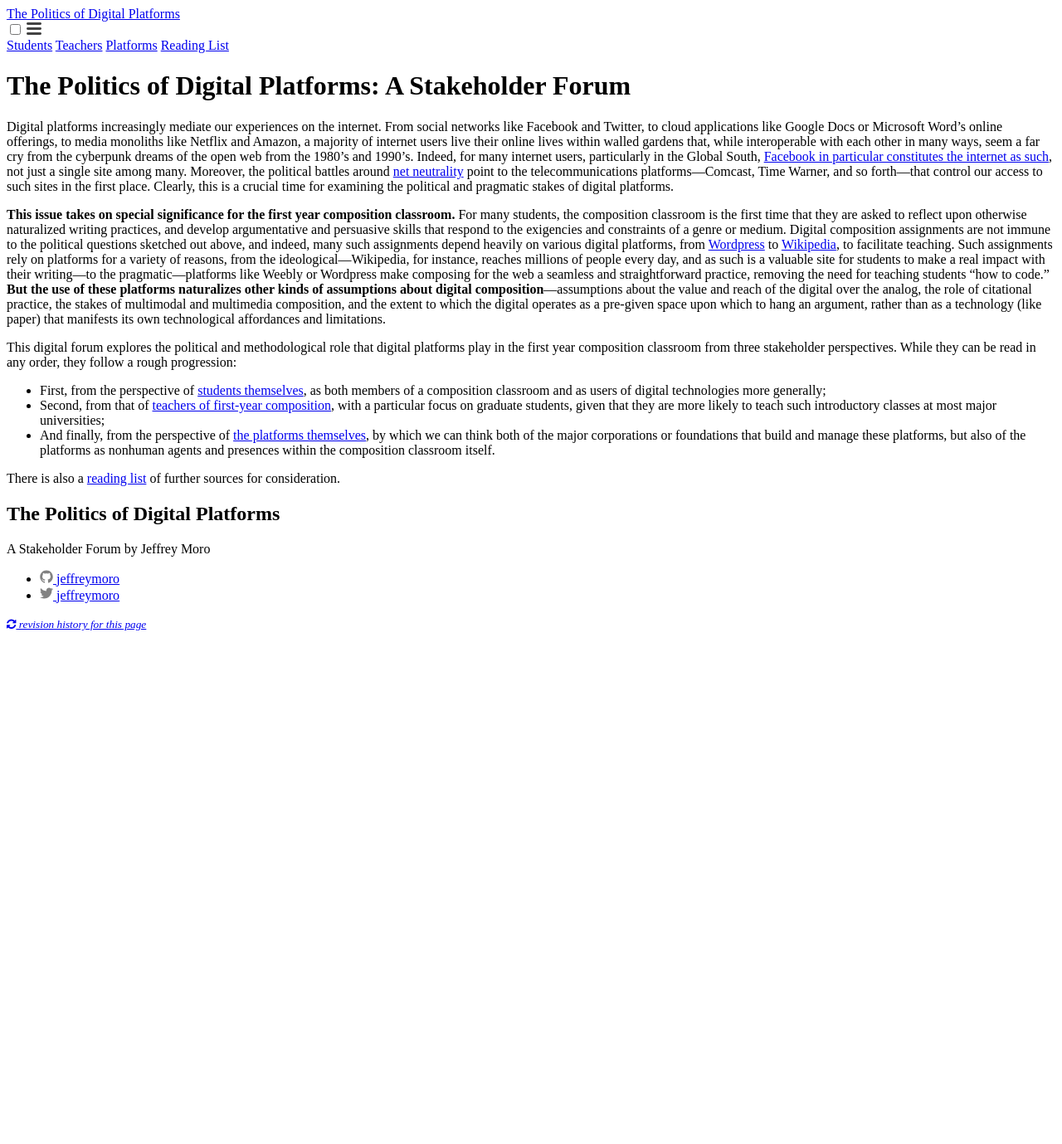
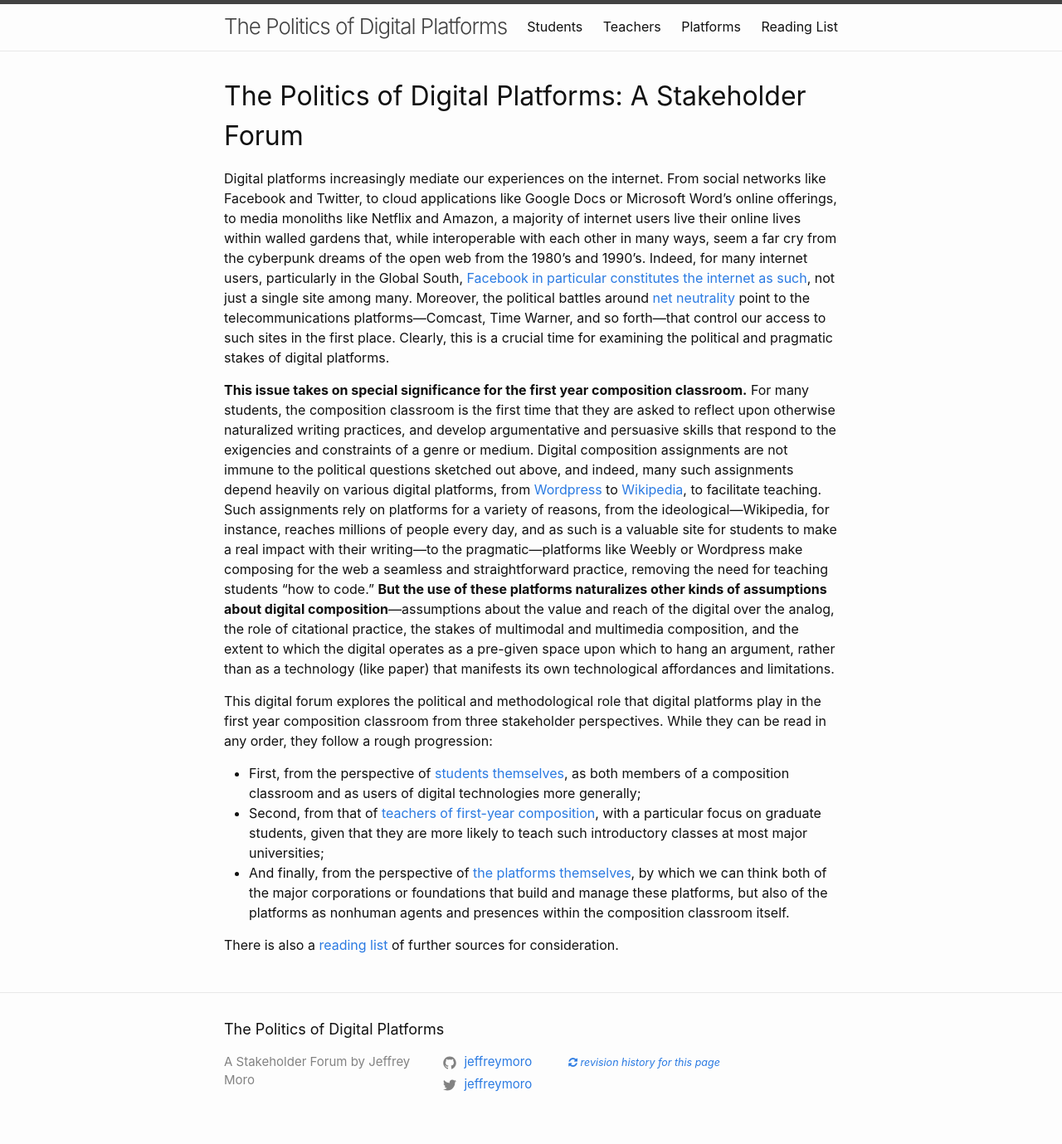
Before and after one commit to jeffreymoro/engl101-example-digital-forum, a Jekyll site: the page built from index.md, in a window 1280 px wide. Shown: the whole page at 83% size. Built offline with Jekyll 4.4.1, drawn with Linux system fonts in a browser that asks for light colours; nearby versions of some CDN libraries; our own code applies the rules of GitHub Pages for plain Markdown files; before the commit the page ends 900 px from its top, so only the background shows below that.

Commit message:
this is why i never use sub blogs jesus

```diff
--- a/_includes/head.html
+++ b/_includes/head.html
@@ -6,7 +6,7 @@
   <title>{% if page.title %}{{ page.title | escape }}{% else %}{{ site.title | escape }}{% endif %}</title>
   <meta name="description" content="{{ page.excerpt | default: site.description | strip_html | normalize_whitespace | truncate: 160 | escape }}">
 
-  <link rel="stylesheet" href="{{ "/611-digital-forum/assets/css/style.css" | relative_url }}">
+  <link rel="stylesheet" href="/611-digital-forum/assets/css/style.css">
   <link rel="canonical" href="{{ page.url | replace:'index.html','' | absolute_url }}">
   <link rel="alternate" type="application/rss+xml" title="{{ site.title | escape }}" href="{{ "/feed.xml" | relative_url }}">
 
```
